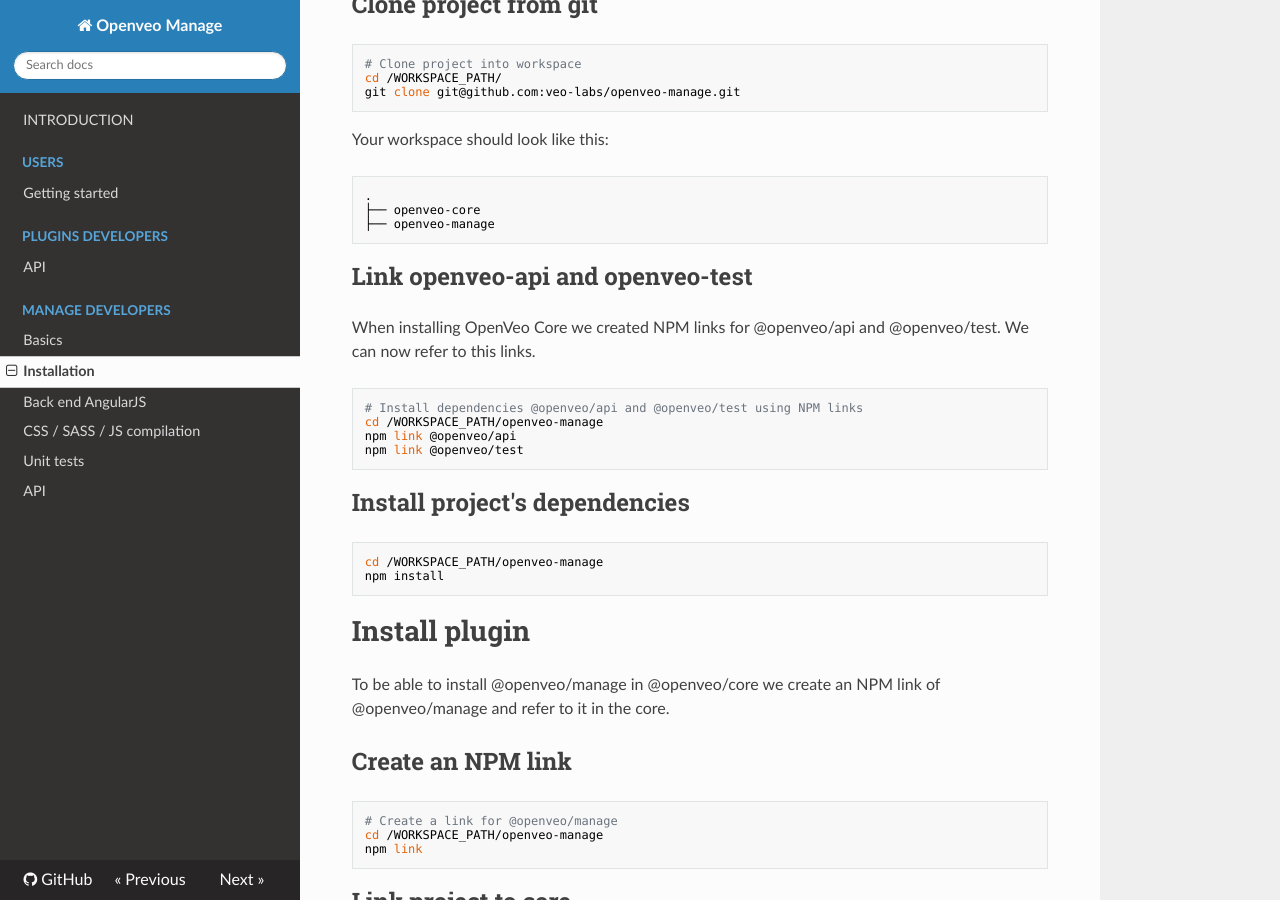
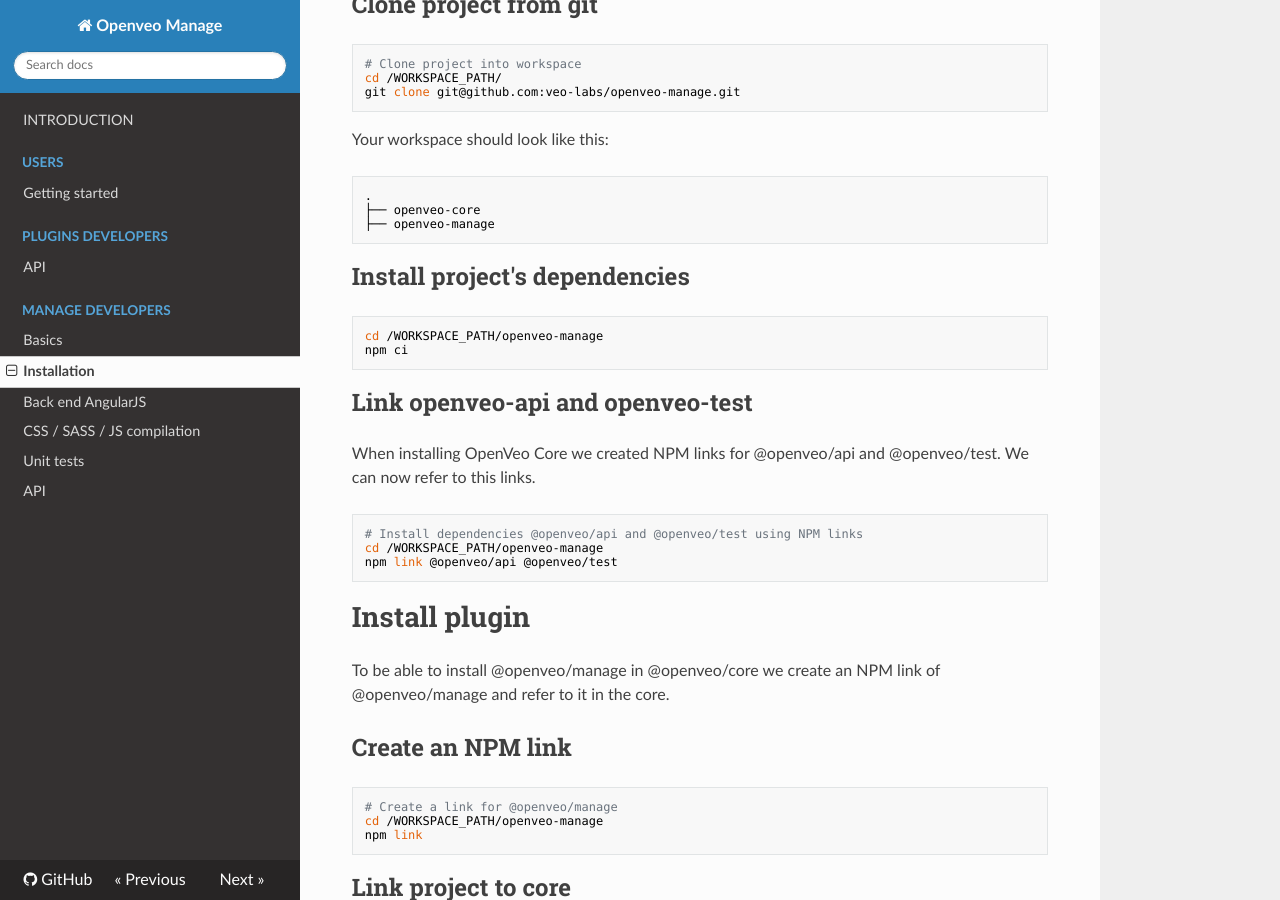
Before and after one commit to veo-labs/openveo-manage, an MkDocs documentation site: the page built from docs/developers/installation.md, in a window 1280 px wide and 900 px high, scrolled down 1178 px. Built offline with MkDocs 1.6.1, drawn with Linux system fonts in a browser that asks for light colours; nearby versions of some CDN libraries; old or Windows-style settings are respelled for this version of MkDocs.

````diff
--- a/docs/developers/installation.md
+++ b/docs/developers/installation.md
@@ -53,19 +53,18 @@ Your workspace should look like this:
 ├── openveo-manage
 ```
 
+## Install project's dependencies
+
+    cd /WORKSPACE_PATH/openveo-manage
+    npm ci
+
 ## Link openveo-api and openveo-test
 
 When installing OpenVeo Core we created NPM links for @openveo/api and @openveo/test. We can now refer to this links.
 
     # Install dependencies @openveo/api and @openveo/test using NPM links
     cd /WORKSPACE_PATH/openveo-manage
-    npm link @openveo/api
-    npm link @openveo/test
-
-## Install project's dependencies
-
-    cd /WORKSPACE_PATH/openveo-manage
-    npm install
+    npm link @openveo/api @openveo/test
 
 # Install plugin
 
````
Also changed, not shown: CHANGELOG.md (+6 -0 lines), package.json (+2 -6 lines).
